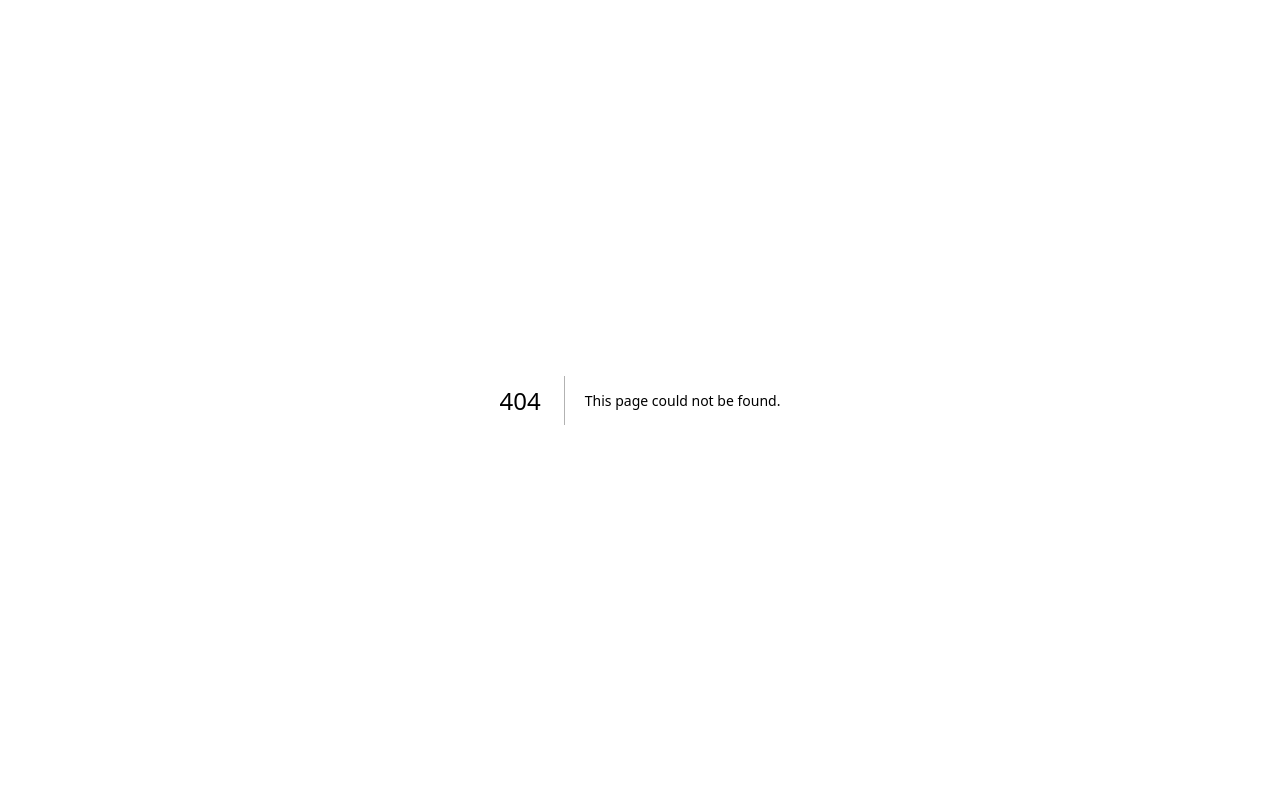
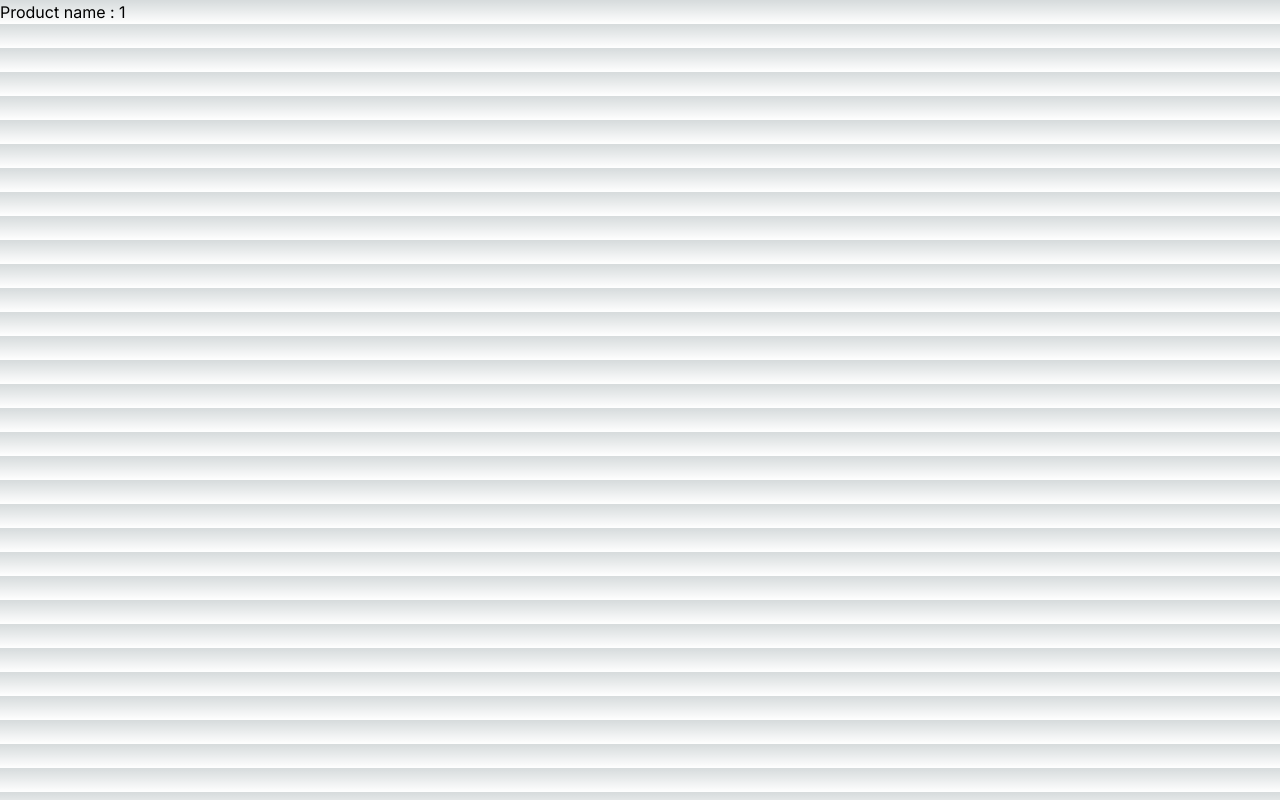
Before and after one commit to palveeen22/learn-next-js-14.1, a Next.js app: page /pokemon/1 in a window 1280 px wide. Before the commit this address had no page. Built offline with nearby package versions, Linux system fonts and the light colour scheme.

Commit message:
prof: adjust and fix

```diff
--- /dev/null
+++ b/src/app/pokemon/[slug]/page.tsx
@@ -0,0 +1,11 @@
+import React from 'react'
+
+const page = ({ params }: { params: { slug: string } }) => {
+    const modifiedSlug = params.slug.replace(/%20|%+/g, "-");
+
+    return (
+        <div>Product name : {modifiedSlug}</div>
+    )
+}
+
+export default page
--- a/src/app/pokemon/page.tsx
+++ b/src/app/pokemon/page.tsx
@@ -27,6 +27,7 @@ import { EffectCards } from 'swiper/modules';
 import { useQuery } from '@tanstack/react-query';
 import Image from 'next/image';
 import { Product } from '../products/page';
+import Link from 'next/link';
 
 const page = () => {
     // const { data: pokemons, isLoading } = useQuery<ResponPoke>({
@@ -55,6 +56,7 @@ const page = () => {
                 {products?.map((data) => {
                     return (
                         <SwiperSlide>
+                            <Link href={`/pokemon/${data.title}`}>
                                 <div className='p-2 flex flex-col items-center'>
                                     <Image
                                         src={data?.image}
@@ -66,7 +68,7 @@ const page = () => {
                                     />
                                     <p>{data?.title}</p>
                                 </div>
-
+                            </Link>
                         </SwiperSlide>
                     )
                 })}
```
Lines whose indentation alone changed are shown as unchanged.
